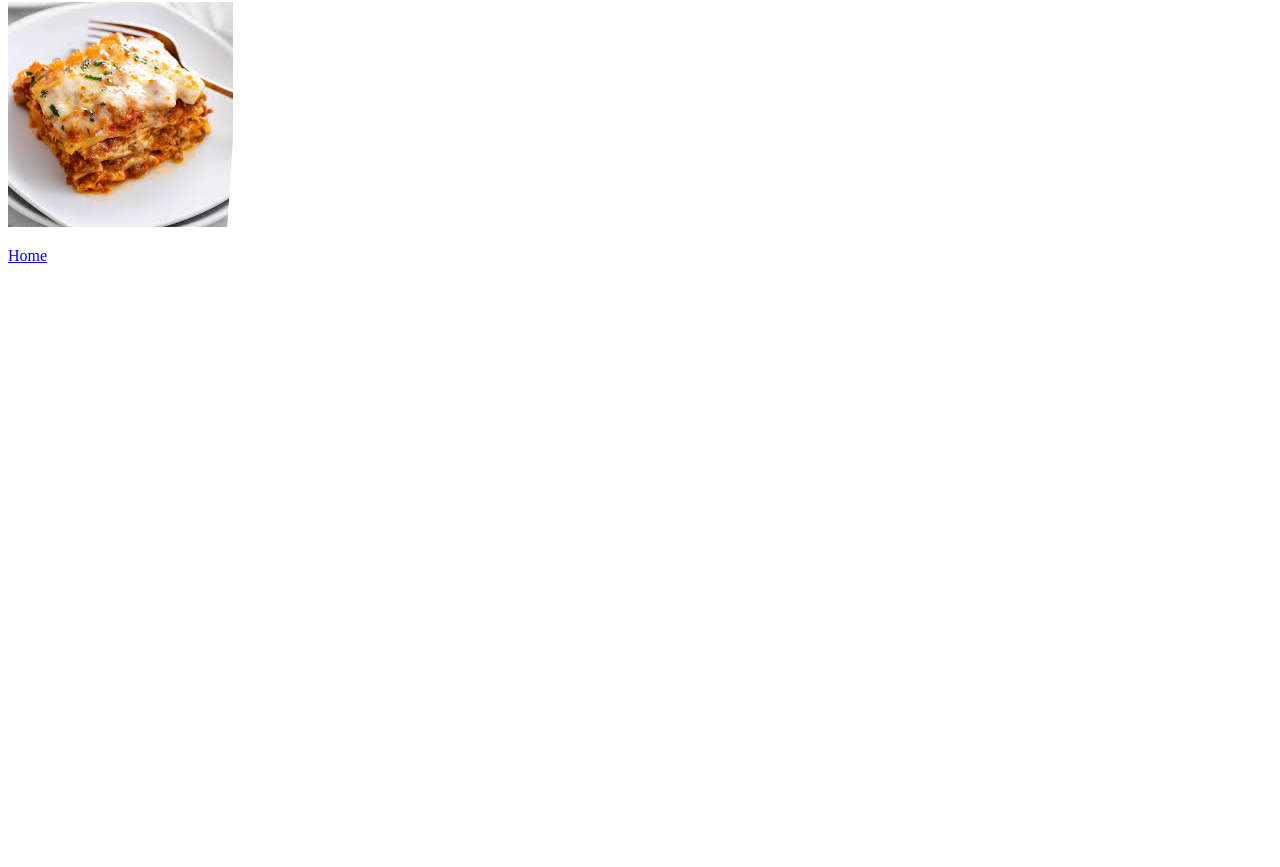
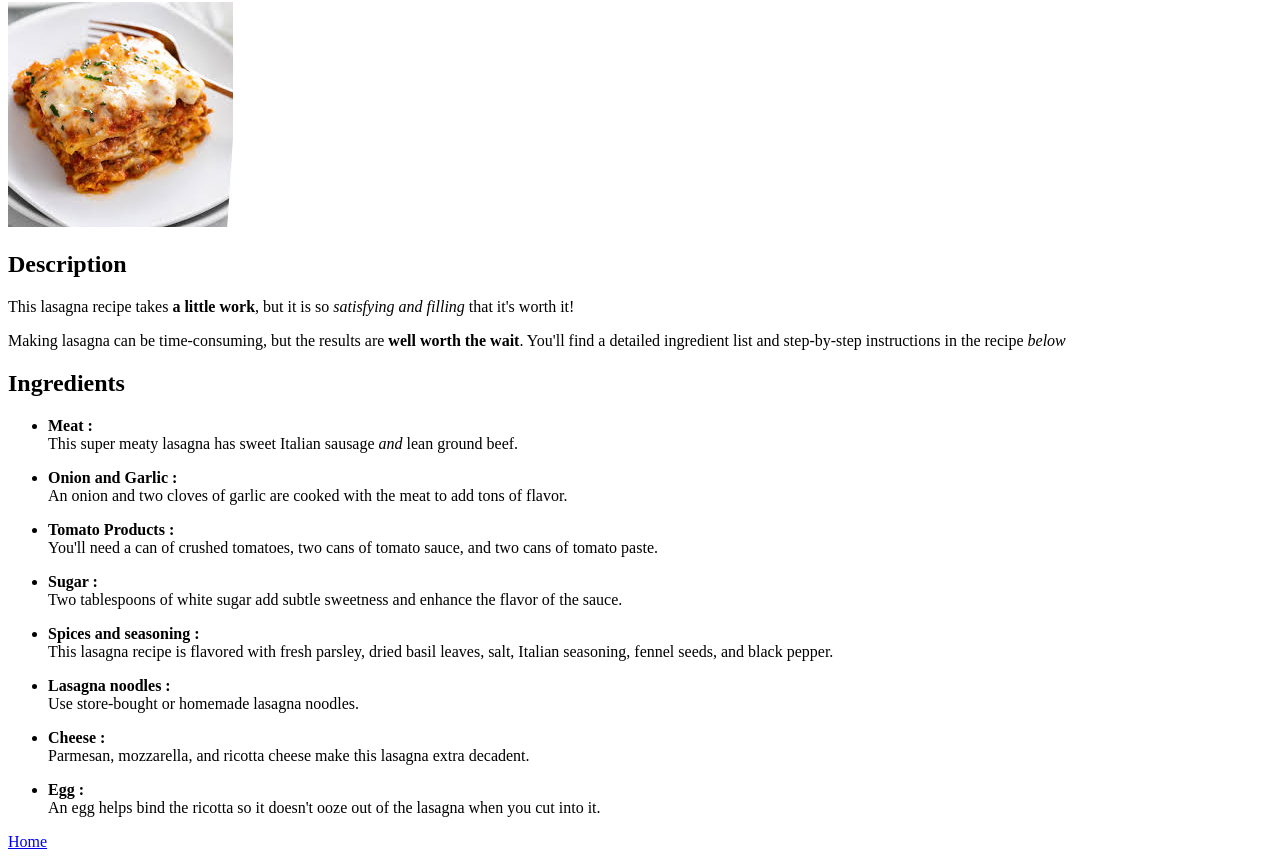
Before and after one commit to Jonatanjon26/odin-recipes, a plain HTML site: page recipes/lasagna.html in a window 1280 px wide. Shown: the part 78-945 px from the top of the page. Before the commit the page ends 800 px from the top, so only its background shows below. Drawn offline with Linux system fonts and the light colour scheme.

Commit message:
Add recipes inside lasagna.html
As the subject says

```diff
--- a/recipes/lasagna.html
+++ b/recipes/lasagna.html
@@ -7,6 +7,22 @@
 <body>
     <h1>Lasagna</h1>
     <img src="../images/lasagna.jpg" alt="a delicious lasagna">
+    <h2>Description</h2>
+    <p>This lasagna recipe takes <strong>a little work</strong>, but it is so <em>satisfying and filling</em> that it's worth it!</p>
+    <p>Making lasagna can be time-consuming, but the results are <strong>well worth the wait</strong>. You'll find a detailed ingredient list and step-by-step instructions in the recipe <em>below</em></p>
+    <h2>Ingredients</h2>
+    <ul>
+     <p><strong><li>Meat : </li></strong>This super meaty lasagna has sweet Italian sausage <em>and</em> lean ground beef.</p>
+     <p><strong><li>Onion and Garlic : </li></strong>An onion and two cloves of garlic are cooked with the meat to add tons of flavor.</p>
+     <p><strong><li>Tomato Products : </li></strong>You'll need a can of crushed tomatoes, two cans of tomato sauce, and two cans of tomato paste.</p>
+     <p><strong><li>Sugar : </li></strong>Two tablespoons of white sugar add subtle sweetness and enhance the flavor of the sauce.</p>
+     <p><strong><li>Spices and seasoning : </li></strong>This lasagna recipe is flavored with fresh parsley, dried basil leaves, salt, Italian seasoning, fennel seeds, and black pepper.</p>
+     <p><strong><li>Lasagna noodles : </li></strong>Use store-bought or homemade lasagna noodles.</p>
+     <p><strong><li>Cheese : </li></strong>Parmesan, mozzarella, and ricotta cheese make this lasagna extra decadent.</p>
+     <p><strong><li>Egg : </li></strong>An egg helps bind the ricotta so it doesn't ooze out of the lasagna when you cut into it.</p>
+    </ul>
+
+
 
 
     <p><a href="../index.html" ref="noopener noreferrer">Home</a></p>
```
